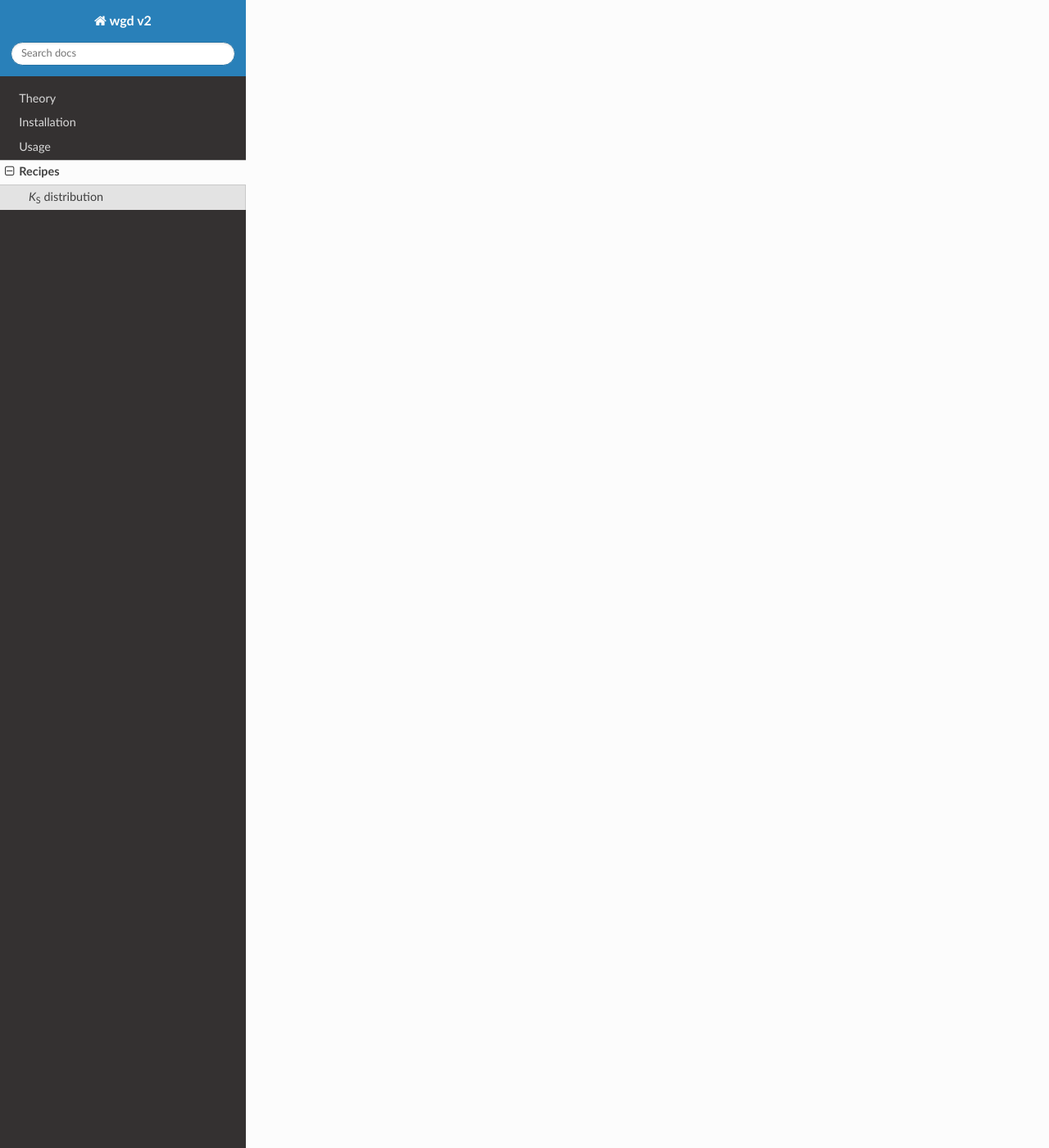
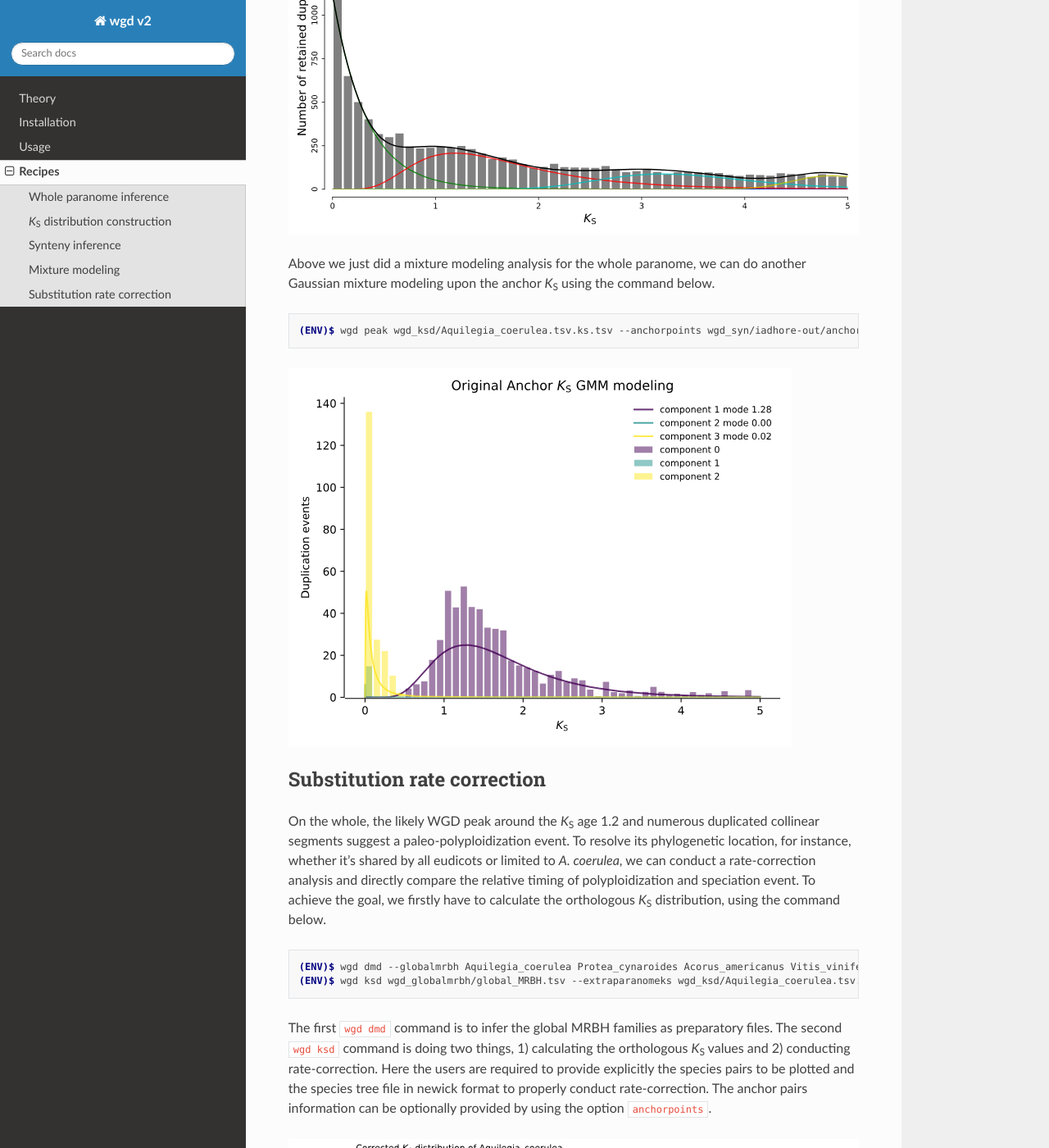
Before and after one commit to heche-psb/rtd-tutorial, a Sphinx documentation site: the page built from docs/source/recipes.rst, in a window 1280 px wide and 1400 px high, scrolled down 6361 px. Shown: the whole window at 82% size. Built offline with Sphinx 7.4.7 and the Read the Docs theme 2.0.0, drawn with Linux system fonts in a browser that asks for light colours; some of the changed text lies outside the part shown.

Commit message:
partial update

```diff
--- a/docs/source/recipes.rst
+++ b/docs/source/recipes.rst
@@ -1,13 +1,96 @@
 Recipes
 =====
 
-.. _ks:
+.. _paranome:
 
-*K*\ :sub:`S` distribution
+Whole paranome inference
 ------------
 
-To build a *K*\ :sub:`S` distribution:
+Here we used the real coding sequence data of a basal eudicot, *Aquilegia coerulea* to conduct the analysis. The command we used is as below.
 
 .. code-block:: console
 
-   (ENV)$ wgd ksd
+   (ENV)$ wgd dmd Aquilegia_coerulea
+
+By default, the output directory is named as ``wgd_dmd`` locating at the same directory as the script. The output file name inside is ``Aquilegia_coerulea.tsv``. In short, the workflow of this step is ``diamond + normalization + mcl``, as shown below.
+
+.. image:: wgd_dmd.svg
+
+.. _ks:
+
+*K*\ :sub:`S` distribution construction
+------------
+
+To build the *K*\ :sub:`S` distribution, with the paralogous gene families inferred above, we use the command below.
+
+.. code-block:: console
+
+   (ENV)$ wgd ksd wgd_dmd/Aquilegia_coerulea.tsv Aquilegia_coerulea
+
+.. image:: Aquilegia_coerulea.tsv.ksd_wp.svg
+
+The anchor *K*\ :sub:`S` distribution can be further constructed by the program ``wgd syn`` with the command below.
+
+.. code-block:: console
+
+   (ENV)$ wgd syn -f mRNA -a Name wgd_dmd/Aquilegia_coerulea.tsv Aquilegia_coerulea.gff3 -ks wgd_ksd/Aquilegia_coerulea.tsv.ks.tsv
+
+.. image:: Aquilegia_coerulea.tsv.ksd_wp_ap.svg
+
+.. _syntenyrecipe:
+
+Synteny inference
+------------
+
+Associated with the anchor *K*\ :sub:`S` distribution, there are some other probably interesting syntenic plots also being produced from the command above. One is the Syndepth plot shown below, which reflects that *A. coerulea* has numerous duplicated collinear segments and a few triplicated collinear segmentsretained.
+
+.. image:: Syndepth.svg
+
+Besides, the dupStack plot shows more intuitively the distribution of duplicated segments across the chromosomes.
+
+.. image:: Aquilegia_coerulea_Aquilegia_coerulea_multiplicons_level.svg
+
+The dotplot in oxford grid in the unit of nucleotides will also be automately produced.
+
+.. image:: Aquilegia_coerulea-vs-Aquilegia_coerulea.dot.png
+
+Another dotplot in the unit of genes colored by the median *K*\ :sub:`S` age of anchor pairs on segment is also there.
+
+.. image:: Aquilegia_coerulea.tsv.dotplot.ks.svg
+
+.. _mixturerecipe:
+
+Mixture modeling
+------------
+
+To gain a model-based view of when there might be likely WGD peaks, we can conduct an exponential-lognormal mixture modeling using the command below.
+
+.. code-block:: console
+
+   (ENV)$ wgd viz -d wgd_ksd/Aquilegia_coerulea.tsv.ks.tsv
+
+.. image:: elmm_Aquilegia_coerulea.tsv.ks.tsv_best_models_weighted.svg
+
+Above we just did a mixture modeling analysis for the whole paranome, we can do another Gaussian mixture modeling upon the anchor *K*\ :sub:`S` using the command below.
+
+.. code-block:: console
+
+   (ENV)$ wgd peak wgd_ksd/Aquilegia_coerulea.tsv.ks.tsv --anchorpoints wgd_syn/iadhore-out/anchorpoints.txt --segments wgd_syn/iadhore-out/segments.txt --listelements wgd_syn/iadhore-out/list_elements.txt --multipliconpairs wgd_syn/iadhore-out/multiplicon_pairs.txt --weighted
+
+.. image:: Original_AnchorKs_GMM_Component3_node_weighted_Lognormal.svg
+
+.. _correctionrecipe:
+
+Substitution rate correction
+------------
+
+On the whole, the likely WGD peak around the *K*\ :sub:`S` age 1.2 and numerous duplicated collinear segments suggest a paleo-polyploidization event. To resolve its phylogenetic location, for instance, whether it's shared by all eudicots or limited to *A. coerulea*, we can conduct a rate-correction analysis and directly compare the relative timing of polyploidization and speciation event. To achieve the goal, we firstly have to calculate the orthologous *K*\ :sub:`S` distribution, using the command below.
+
+.. code-block:: console
+
+   (ENV)$ wgd dmd --globalmrbh Aquilegia_coerulea Protea_cynaroides Acorus_americanus Vitis_vinifera -o wgd_globalmrbh
+   (ENV)$ wgd ksd wgd_globalmrbh/global_MRBH.tsv --extraparanomeks wgd_ksd/Aquilegia_coerulea.tsv.ks.tsv -sp speciestree.nw --reweight -o wgd_globalmrbh_ks --spair "Aquilegia_coerulea;Protea_cynaroides" --spair "Aquilegia_coerulea;Vitis_vinifera" --spair "Aquilegia_coerulea;Acorus_americanus" --spair "Aquilegia_coerulea;Aquilegia_coerulea" --plotkde (-ap wgd_syn/iadhore-out/anchorpoints.txt)
+
+The first ``wgd dmd`` command is to infer the global MRBH families as preparatory files. The second ``wgd ksd`` command is doing two things, 1) calculating the orthologous *K*\ :sub:`S` values and 2) conducting rate-correction. Here the users are required to provide explicitly the species pairs to be plotted and the species tree file in newick format to properly conduct rate-correction. The anchor pairs information can be optionally provided by using the option ``anchorpoints``.
+
+.. image:: Aquilegia_coerulea_GlobalmrbhKs_Corrected.ksd.svg
```
Also changed, not shown: docs/source/Aquilegia_coerulea-vs-Aquilegia_coerulea.dot.png (added), docs/source/Aquilegia_coerulea.tsv.dotplot.ks.svg (added), docs/source/Aquilegia_coerulea.tsv.ksd_wp.svg (added), docs/source/Aquilegia_coerulea.tsv.ksd_wp_ap.svg (added), docs/source/Aquilegia_coerulea_Aquilegia_coerulea_multiplicons_level.svg (added), docs/source/Aquilegia_coerulea_GlobalmrbhKs_Corrected.ksd.svg (added), docs/source/Original_AnchorKs_GMM_Component3_node_weighted_Lognormal.svg (added), docs/source/Syndepth.svg (added), docs/source/elmm_Aquilegia_coerulea.tsv.ks.tsv_best_models_weighted.svg (added), docs/source/wgd_dmd.svg (added).
